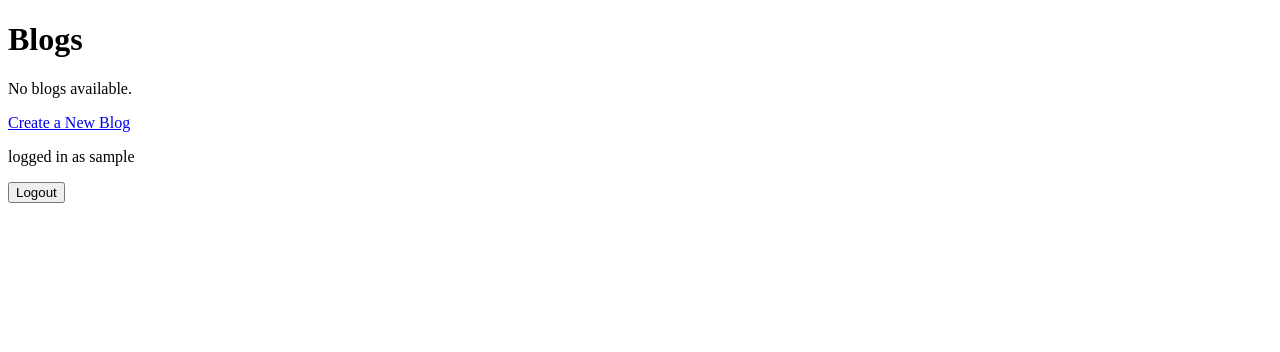
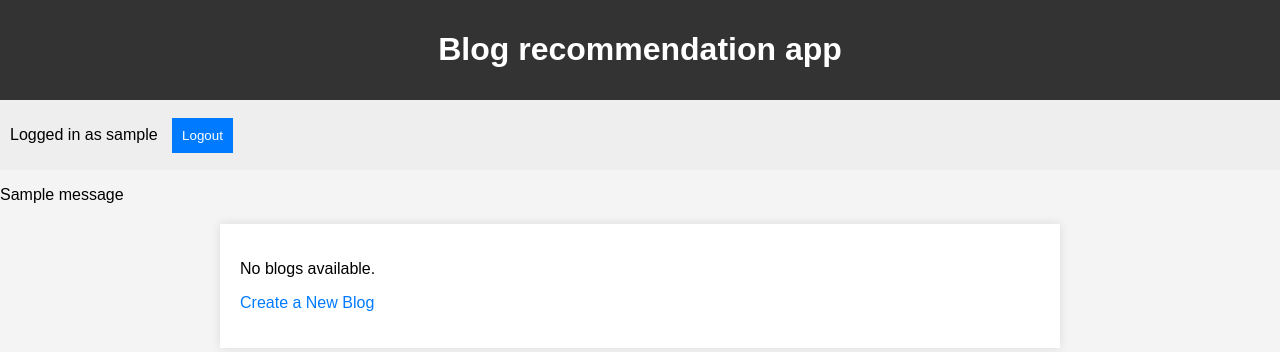
Before and after one commit to EeviLuukkonen/cyber-security-project1, a Django app: page / in a window 1280 px wide. Shown: the top 352 px of the page. Run offline with Django 4.2, Linux system fonts and the light colour scheme; a user stored in the database is signed in; tables that the repository leaves empty hold one stand-in row (values such as "Sample post"); one stand-in notice (Sample message) is shown; data that the repository does not hold is empty.

Commit message:
CSS, commenting +other new features

```diff
--- /dev/null
+++ b/blogapp/blogs/static/css/styles.css
@@ -0,0 +1,48 @@
+body {
+  font-family: 'Arial', sans-serif;
+  margin: 0;
+  padding: 0;
+  background-color: #f4f4f4;
+}
+
+header {
+  background-color: #333;
+  color: #fff;
+  text-align: center;
+  padding: 10px;
+}
+
+nav {
+  background-color: #eee;
+  padding: 10px;
+}
+
+main {
+  max-width: 800px;
+  margin: 20px auto;
+  padding: 20px;
+  background-color: #fff;
+  box-shadow: 0 0 10px rgba(0, 0, 0, 0.1);
+}
+
+ul {
+  list-style-type: none;
+  padding: 0;
+}
+
+li {
+  margin-bottom: 20px;
+}
+
+a {
+  color: #007BFF;
+  text-decoration: none;
+}
+
+button {
+  background-color: #007BFF;
+  color: #fff;
+  padding: 10px;
+  border: none;
+  cursor: pointer;
+}
--- /dev/null
+++ b/blogapp/blogs/templates/blogs/base.html
@@ -0,0 +1,39 @@
+<!DOCTYPE html>
+<html lang="en">
+<head>
+    <meta charset="UTF-8">
+    <meta name="viewport" content="width=device-width, initial-scale=1.0">
+    <title>Blog recommendation App</title>
+    {% load static %}
+    <link rel="stylesheet" href="{% static 'css/styles.css' %}">
+</head>
+<body>
+    <header>
+        <h1>Blog recommendation app</h1>
+    </header>
+
+    <nav>
+        {% if user.is_authenticated %}
+            <p style="display: inline-block; margin-right: 10px;">Logged in as {{ user.username }}</p>
+            <form action="{% url 'logout' %}" method="post" style="display: inline-block;">
+                {% csrf_token %}
+                <button type="submit">Logout</button>
+            </form>
+        {% else %}
+            <p><a href="{% url 'login' %}">Log in</a> to comment and add new blogs!</p>
+        {% endif %}
+    </nav>
+
+    {% if messages %}
+        <ul class="messages">
+            {% for message in messages %}
+                <li{% if message.tags %} class="{{ message.tags }}-message"{% endif %}>{{ message }}</li>
+            {% endfor %}
+        </ul>
+    {% endif %}
+
+    <main>
+        {% block content %}{% endblock %}
+    </main>
+</body>
+</html>
--- a/blogapp/blogs/templates/blogs/index.html
+++ b/blogapp/blogs/templates/blogs/index.html
@@ -1,36 +1,27 @@
-<!DOCTYPE html>
-<html>
-<head>
-    <title>Blog Index</title>
-</head>
-<body>
+{% extends 'blogs/base.html' %}
 
-<h1>Blogs</h1>
-
+{% block content %}
     {% if blogs %}
+        <section>
+            <h2>Blogs</h2>
             <ul>
                 {% for blog in blogs %}
                     <li>
-              <strong>Name: </strong>{{ blog.name }}<br>
-              <strong>Author: </strong> {{ blog.author }}<br>
-              <strong>url: </strong> {{ blog.url }}<br>
-              <strong>Created at </strong> {{ blog.year }} <strong>by </strong> {{ blog.user.username }}<br>
+                        <strong>Name:</strong> {{ blog.name }}<br>
+                        <strong>Author:</strong> {{ blog.author }}<br>
+                        <strong>URL:</strong> <a href="{{ blog.url }}">{{ blog.url }}</a><br>
+                        <a href="{% url 'detail' blog_id=blog.id %}">Show details</a>
                     </li>
                 {% endfor %}
             </ul>
+        </section>
     {% else %}
         <p>No blogs available.</p>
     {% endif %}
 
+    {% if user.is_authenticated %}
+        <section>
             <p><a href="{% url 'create_blog' %}">Create a New Blog</a></p>
-
-{% if user.is_authenticated %}
-  <p>logged in as {{ user.username }}</p>
-  <form action="{% url 'logout' %}" method="post">
-    {% csrf_token %}
-    <button type="submit">Logout</button>
-  </form>
+        </section>
     {% endif %}
-
-</body>
-</html>
+{% endblock %}
--- a/blogapp/blogs/views.py
+++ b/blogapp/blogs/views.py
@@ -1,13 +1,13 @@
-from django.shortcuts import render, redirect
+from django.shortcuts import render, redirect, get_object_or_404
 from django.template import loader
+from django.contrib import messages
 from django.contrib.auth.decorators import login_required
 
 # Create your views here.
 from django.http import HttpResponse
-from .models import Blog
-from .forms import BlogForm
+from .models import Blog, Comment
+from .forms import BlogForm, CommentForm
 
-@login_required
 def index(request):
     blogs = Blog.objects.all()
     template = loader.get_template('blogs/index.html')
@@ -29,7 +29,40 @@
     return render(request, 'blogs/create_blog.html', {'form': form})
 
 def detail(request, blog_id):
-    return HttpResponse("you are looking at blog %s." % blog_id)
+    blog = get_object_or_404(Blog, pk=blog_id)
+    comments = Comment.objects.filter(blog=blog)
+    comment_form = CommentForm()
+    if request.method == 'POST':
+        print(request.POST)
+        if 'delete_blog' in request.POST:
+            print("delete blog submitted")
+            if request.user.is_superuser:
+                blog.delete()
+                messages.success(request, f'Blog {blog.name} deleted successfully.')
+                return redirect('index')
+            else:
+                messages.error(request, 'You do not have permission to delete this blog.')
+
+        elif 'content' in request.POST:
+            print("comment form submitted!")
+            comment_form = CommentForm(request.POST)
+            if comment_form.is_valid():
+                new_comment = comment_form.save(commit=False)
+                new_comment.blog = blog
+                new_comment.user = request.user
+                new_comment.save()
+                return redirect('detail', blog_id=blog_id)
+
+        elif 'delete_comment' in request.POST:
+            if request.user.is_superuser:
+                comment_id = request.POST.get('delete_comment')
+                comment_to_delete = get_object_or_404(Comment, pk=comment_id)
+                comment_to_delete.delete()
+                messages.success(request, 'Comment deleted successfully.')
+                return redirect('detail', blog_id=blog_id)
+            else:
+                messages.error(request, 'You do not have permission to delete this comment.')
+    return render(request, 'blogs/detail.html', {'blog': blog, 'comments': comments, 'comment_form': comment_form})
 
 def login_redirect(request):
     if not request.user.is_authenticated:
--- a/blogapp/mysite/settings.py
+++ b/blogapp/mysite/settings.py
@@ -124,4 +124,5 @@
 DEFAULT_AUTO_FIELD = 'django.db.models.BigAutoField'
 
 LOGIN_URL = '/login/'
-LOGOUT_REDIRECT_URL = '/login'
+LOGOUT_REDIRECT_URL = '/'
+LOGIN_REDIRECT_URL = '/'
```
Also changed, not shown: blogapp/blogs/forms.py (+6 -1 lines), blogapp/blogs/models.py (+9 -0 lines), blogapp/blogs/templates/blogs/create_blog.html (+11 -16 lines), blogapp/blogs/templates/blogs/detail.html (added, +48 -0 lines), blogapp/blogs/templates/blogs/login.html (+8 -0 lines), blogapp/blogs/migrations/0003_comment.py (added). Lines whose indentation alone changed are shown as unchanged.
